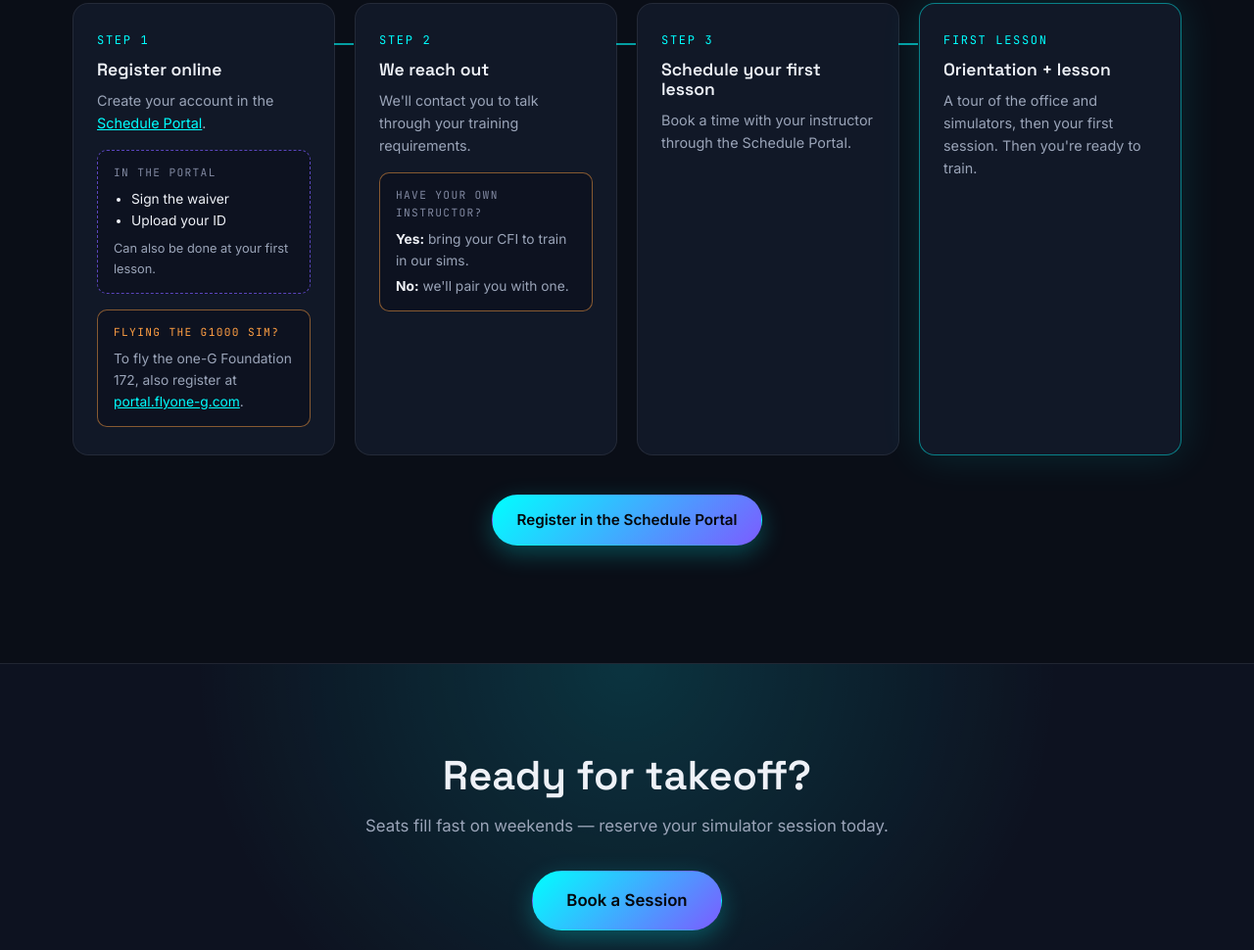
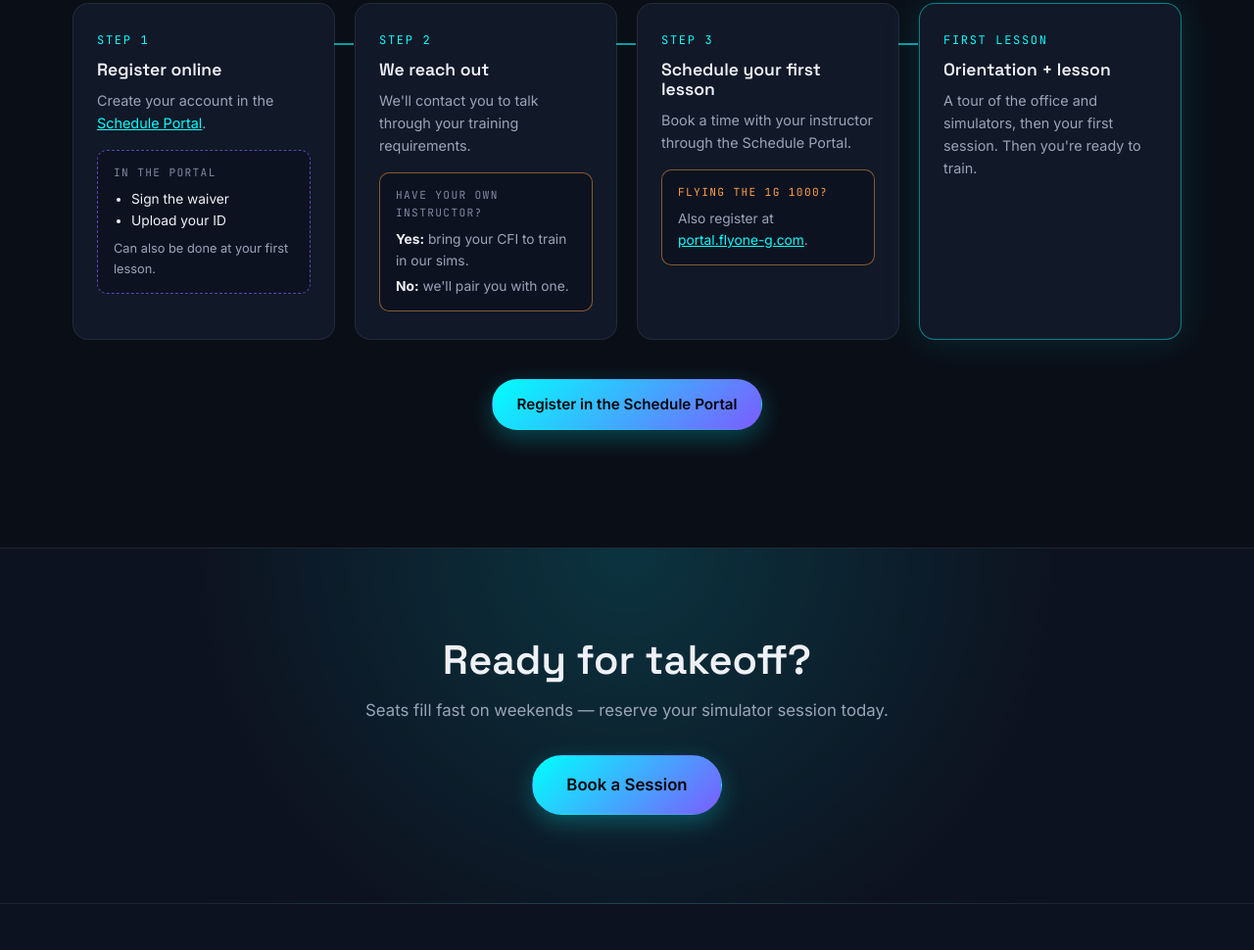
Before and after one commit to teacup33q/SSC, a plain HTML site: page index.html in a window 1280 px wide. Shown: the part 8935-9905 px from the top of the page at 98% size. Drawn offline with Linux system fonts and the light colour scheme.

Commit message:
Move one-G registration note to Step 3 and label it 1G 1000
Co-Authored-By: Claude Opus 5.5 <noreply@anthropic.com>
Claude-Session: https://claude.ai/code/session_01S1ZPPTd6CoBLBJvtPCBTp4

```diff
--- a/index.html
+++ b/index.html
@@ -511,10 +511,6 @@
             </ul>
             <p class="step-sub-note">Can also be done at your first lesson.</p>
           </div>
-          <div class="step-cond">
-            <p class="step-sub-label">Flying the G1000 sim?</p>
-            <p>To fly the one-G Foundation 172, also register at <a href="https://portal.flyone-g.com/" target="_blank" rel="noopener noreferrer">portal.flyone-g.com</a>.</p>
-          </div>
         </li>
 
         <li class="step reveal">
@@ -532,6 +528,10 @@
           <span class="step-num">Step 3</span>
           <h3>Schedule your first lesson</h3>
           <p>Book a time with your instructor through the Schedule Portal.</p>
+          <div class="step-cond">
+            <p class="step-sub-label">Flying the 1G 1000?</p>
+            <p>Also register at <a href="https://portal.flyone-g.com/" target="_blank" rel="noopener noreferrer">portal.flyone-g.com</a>.</p>
+          </div>
         </li>
 
         <li class="step step-final reveal">
```
